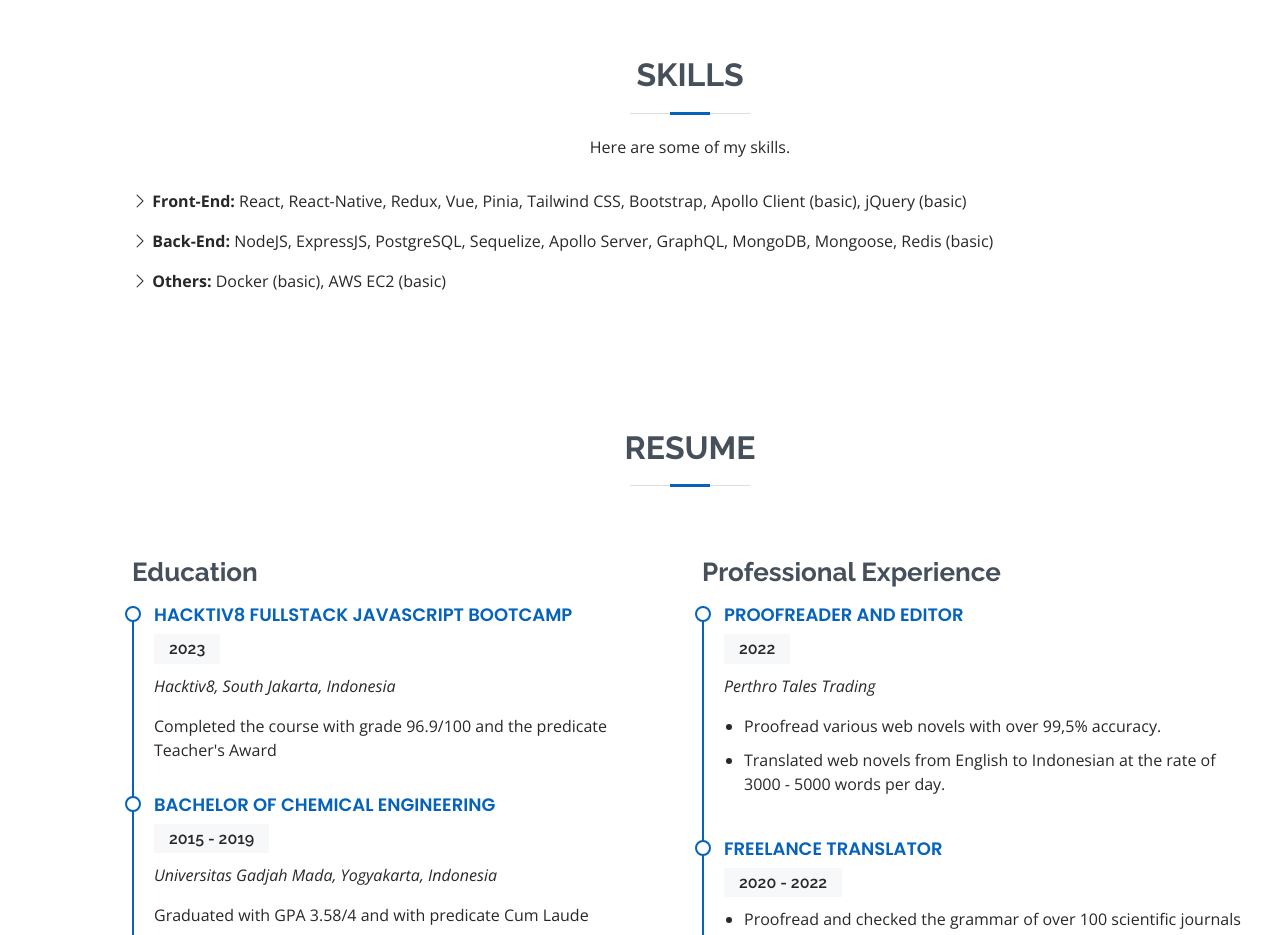
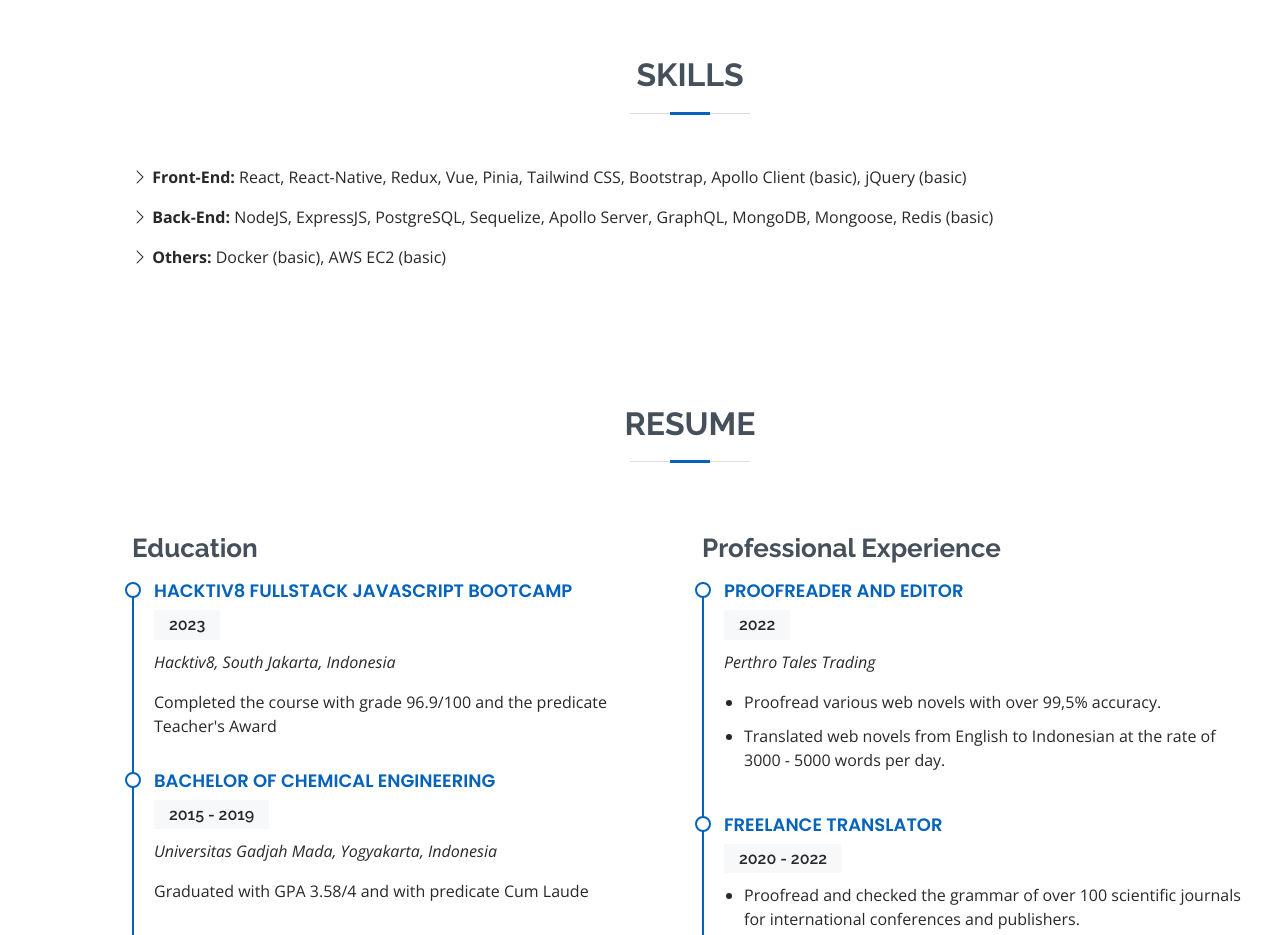
Before and after one commit to afnabdillah/afnabdillah.github.io, a plain HTML site: page index.html in a window 1280 px wide. Shown: the part 1460-2395 px from the top of the page. Drawn offline with nearby package versions, Linux system fonts and the light colour scheme.

Commit message:
change some bits

```diff
--- a/index.html
+++ b/index.html
@@ -127,7 +127,7 @@
 
         <div class="section-title">
           <h2>Skills</h2>
-          <p>Here are some of my skills.</p>
+          <!-- <p>Here are some of my skills.</p> -->
         </div>
 
         <div class="mb-3"><i class="bi bi-chevron-right"></i> <strong>Front-End:</strong> <span>React, React-Native, Redux, Vue, Pinia, Tailwind CSS, Bootstrap, Apollo Client (basic), jQuery (basic)</span> </div>
```
